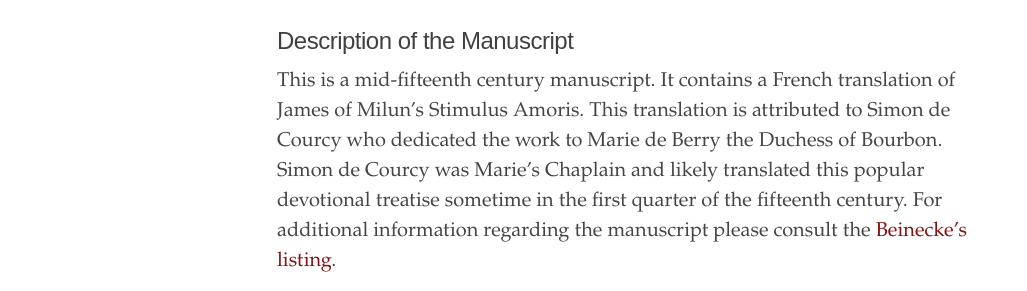
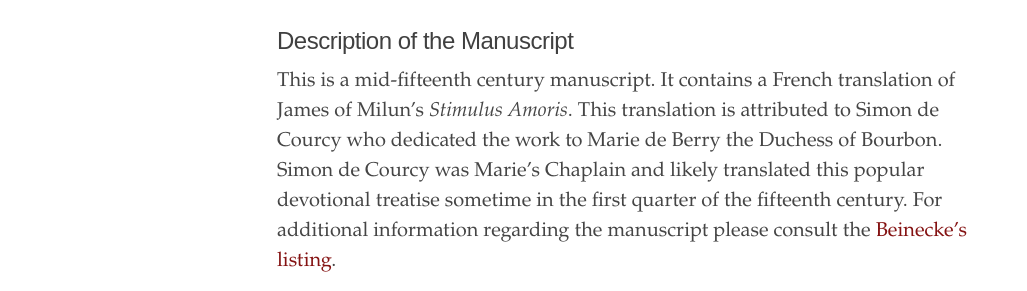
Before and after one commit to oldfrenchtexts/L-aiguillon-d-amour-divine, a Jekyll site: the page built from about.md, in a window 1280 px wide. Shown: the part 196-487 px from the top of the page, without its empty margins (3-1030 px from the left). Built offline with Jekyll 4.4.1, drawn with Linux system fonts in a browser that asks for light colours.

```diff
--- a/about.md
+++ b/about.md
@@ -5,7 +5,7 @@ title: About
 
 ## Description of the Manuscript
 
-This is a mid-fifteenth century manuscript. It contains a French translation of James of Milun’s Stimulus Amoris. This translation is attributed to Simon de Courcy who dedicated the work to Marie de Berry the Duchess of Bourbon. Simon de Courcy was Marie’s Chaplain and likely translated this popular devotional treatise sometime in the first quarter of the fifteenth century. For additional information regarding the manuscript please consult the [Beinecke’s listing](https://pre1600ms.beinecke.library.yale.edu/docs/pre1600.ms1166.htm).
+This is a mid-fifteenth century manuscript. It contains a French translation of James of Milun’s *Stimulus Amoris*. This translation is attributed to Simon de Courcy who dedicated the work to Marie de Berry the Duchess of Bourbon. Simon de Courcy was Marie’s Chaplain and likely translated this popular devotional treatise sometime in the first quarter of the fifteenth century. For additional information regarding the manuscript please consult the [Beinecke’s listing](https://pre1600ms.beinecke.library.yale.edu/docs/pre1600.ms1166.htm).
 
 ## Methodology
 
```
